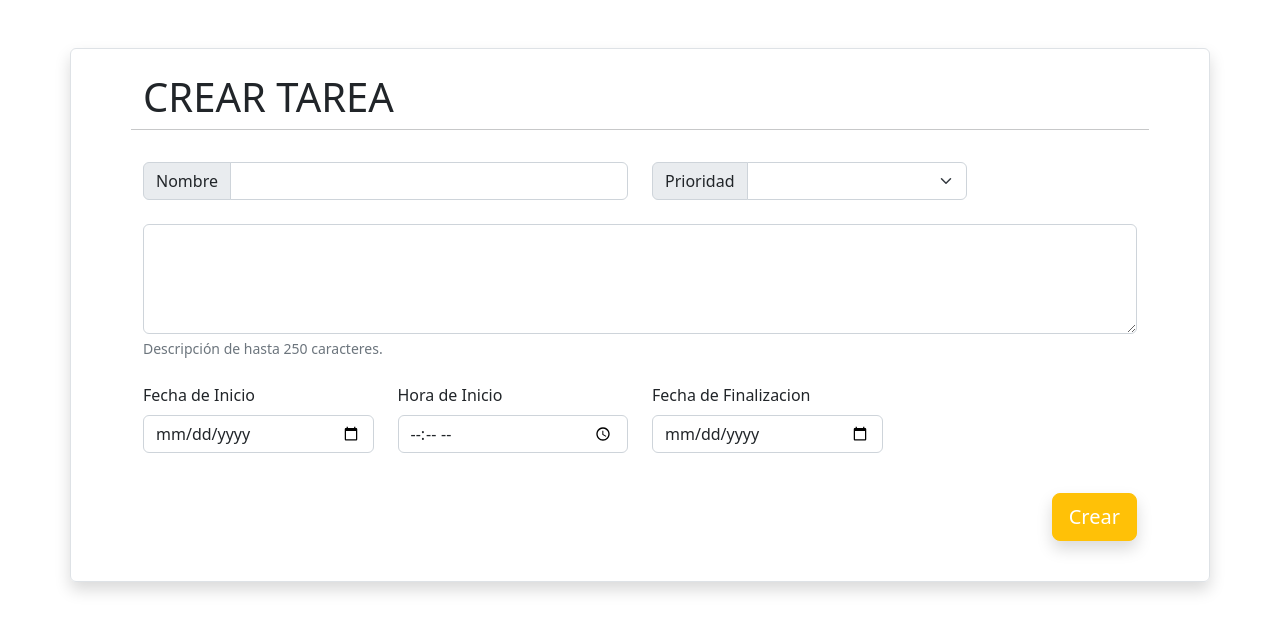
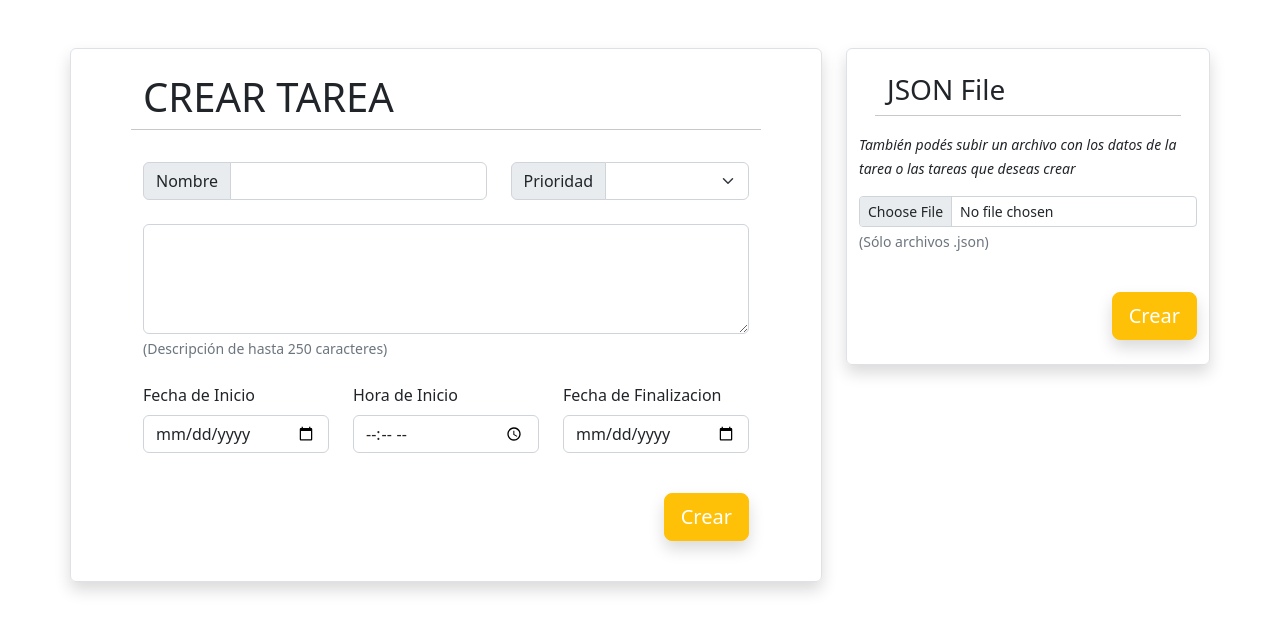
Before and after one commit to naorlando/proyecto-pyhton-grupo7, a Django app: page /tareas/crear in a window 1280 px wide. Shown: the part 78-710 px from the top of the page. Run offline with Django 4.2, Linux system fonts and the light colour scheme; some libraries are stand-ins or nearby versions.

Commit message:
agrego input file para crear tareas

```diff
--- a/proyecto_python/ProyectoWebApp/models.py
+++ b/proyecto_python/ProyectoWebApp/models.py
@@ -11,7 +11,7 @@ class Database():
         self.connection = pymysql.connect(
         host='localhost',
         user='root',
-        password='1234',
+        password='',
         db='python-utn'
     )
     #chequeo que la bbdd este en funcionamiento, sino no se conecta
--- a/proyecto_python/ProyectoWebApp/templates/creartarea.html
+++ b/proyecto_python/ProyectoWebApp/templates/creartarea.html
@@ -5,7 +5,12 @@
 
 {% block content %}
 
-<div class="container my-4 border rounded shadow">
+<div class="container p-0 my-4">
+  <div class="row">
+    <div class="col-8">
+
+      <!-- Crear Tarea -->
+      <div class="container border rounded shadow">
         <div class="row mx-5 mt-4">
           <div class="col-md-8">
             <h1>CREAR TAREA</h1>
@@ -14,13 +19,13 @@
         </div>
           <form class="row mx-5 my-3" action="" method="POST">
             {% csrf_token %}
-        <div class="col-md-6">
+              <div class="col-md-7">
                 <div class="input-group">
                   <span class="input-group-text">Nombre</span>
                   <input type="text" class="form-control" name="nombre" required>
                 </div>
               </div>
-        <div class="col-md-4">
+              <div class="col-md-5">
                 <div class="input-group">
                   <span class="input-group-text">Prioridad</span>
                   <select class="form-select" name="prioridad">
@@ -33,18 +38,18 @@
               </div>
               <div class="col-md-12 my-4">
                 <textarea type="text" class="form-control" name="descripcion" rows="4" maxlength="250" required></textarea>
-          <div id="emailHelp" class="form-text">Descripción de hasta 250 caracteres.</div>
+                <div class="form-text">(Descripción de hasta 250 caracteres)</div>
               </div>
-        <div class="col-md-3 mb-3">
-          <label for="" class="form-label">Fecha de Inicio</label>
+              <div class="col-md-4 mb-3">
+                <label class="form-label">Fecha de Inicio</label>
                 <input type="date" class="form-control" name="fecha_inicio" min="2021-01-01" max="2027-12-31" required>
               </div>
-        <div class="col-md-3 mb-3">
-          <label for="" class="form-label">Hora de Inicio</label>
+              <div class="col-md-4 mb-3">
+                <label class="form-label">Hora de Inicio</label>
                 <input type="time" class="form-control" name="hora_inicio" required>
               </div>
-        <div class="col-md-3 mb-3">
-          <label for="" class="form-label">Fecha de Finalizacion</label>
+              <div class="col-md-4 mb-3">
+                <label class="form-label">Fecha de Finalizacion</label>
                 <input type="date" class="form-control" name="fecha_fin" min="2021-01-01" max="2027-12-31" required>
               </div>
               <div class="d-grid d-md-flex justify-content-md-end my-4">
@@ -52,5 +57,38 @@
               </div>
         </form>
       </div>
+      <!-- Fin Crear Tarea -->
+
+    </div>
+
+    <div class="col-4">
+
+      <!-- Crear Tarea con Json -->
+      <div class="container border rounded shadow">
+        <div class="row mx-3 mt-4">
+          <div class="col-md-8">
+            <h3>JSON File</h3>
+          </div>
+          <hr>
+        </div>
+          <form class="row" action="" method="POST">
+            {% csrf_token %}
+              <div class="col-md-12">
+                <div class="mb-3">
+                  <p><small><em>También podés subir un archivo con los datos de la tarea o las tareas que deseas crear</em></small></p>
+                  <input class="form-control form-control-sm" type="file" accept=".json" name="archivoJson" required>
+                  <div class="form-text">(Sólo archivos .json)</div>
+                </div>
+              </div>
+              <div class="d-grid d-md-flex justify-content-md-end my-4">
+                <button type="submit" class="btn btn-warning btn-lg text-white shadow">Crear</button>
+              </div>
+        </form>
+      </div>
+      <!-- Fin Crear Tarea con Json -->
+
+    </div>
+  </div>
+</div>
 
 {% endblock %}
--- a/proyecto_python/ProyectoWebApp/views.py
+++ b/proyecto_python/ProyectoWebApp/views.py
@@ -3,6 +3,7 @@ from datetime import datetime
 from django.core.paginator import Paginator
 from django.http import Http404
 from .models import Database
+import json
 # Create your views here.
 
 
@@ -67,19 +68,24 @@ def crear_tarea(request):
 
     if request.method == "POST":
 
-        fecha_inicio_aux = request.POST.get('fecha_inicio')
-        hora_inicio_aux = request.POST.get('hora_inicio')
+        if request.POST.get('archivoJson'):
+
+            return redirect('/')
+
+        else:
+
+            fecha_inicio_aux = request.POST.get('fecha_inicio')
+            hora_inicio_aux = request.POST.get('hora_inicio')
 
 
-        nombre_tarea_m = request.POST.get('nombre')
-        prioridad_m = request.POST.get('prioridad')
-        descripcion_m = request.POST.get('descripcion')
-        fecha_inicio_m = fecha_inicio_aux + ' ' + hora_inicio_aux
-        fecha_fin_m = request.POST.get('fecha_fin')
-        db.create_tarea(nombre_tarea_m, prioridad_m,
-                        descripcion_m, fecha_inicio_m, fecha_fin_m)
+            nombre_tarea_m = request.POST.get('nombre')
+            prioridad_m = request.POST.get('prioridad')
+            descripcion_m = request.POST.get('descripcion')
+            fecha_inicio_m = fecha_inicio_aux + ' ' + hora_inicio_aux
+            fecha_fin_m = request.POST.get('fecha_fin')
+            db.create_tarea(nombre_tarea_m, prioridad_m, descripcion_m, fecha_inicio_m, fecha_fin_m)
 
-        return redirect('/tareas')
+            return redirect('/tareas')
 
     return render(request, 'creartarea.html')
 
```
Lines whose indentation alone changed are shown as unchanged.
